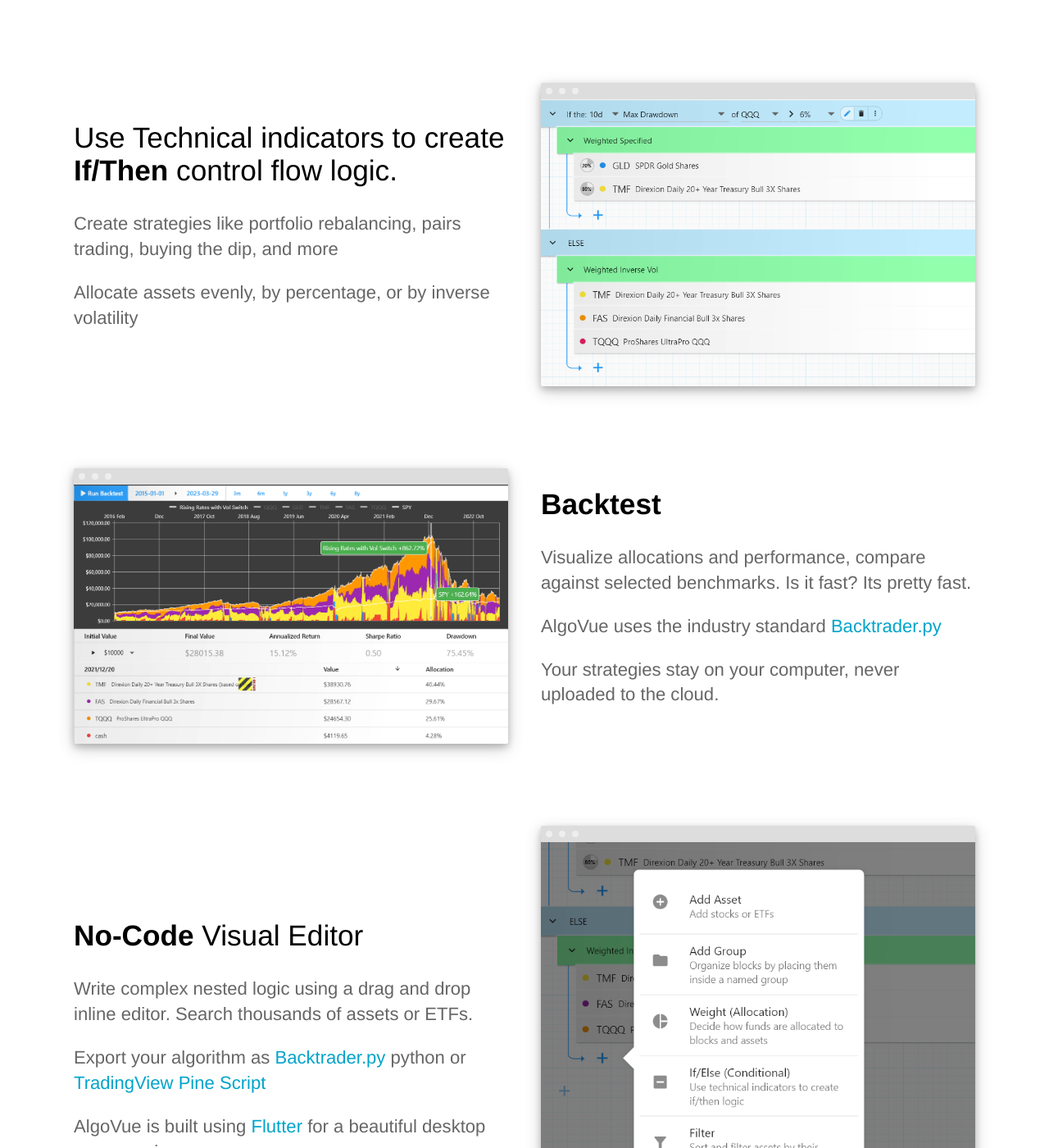
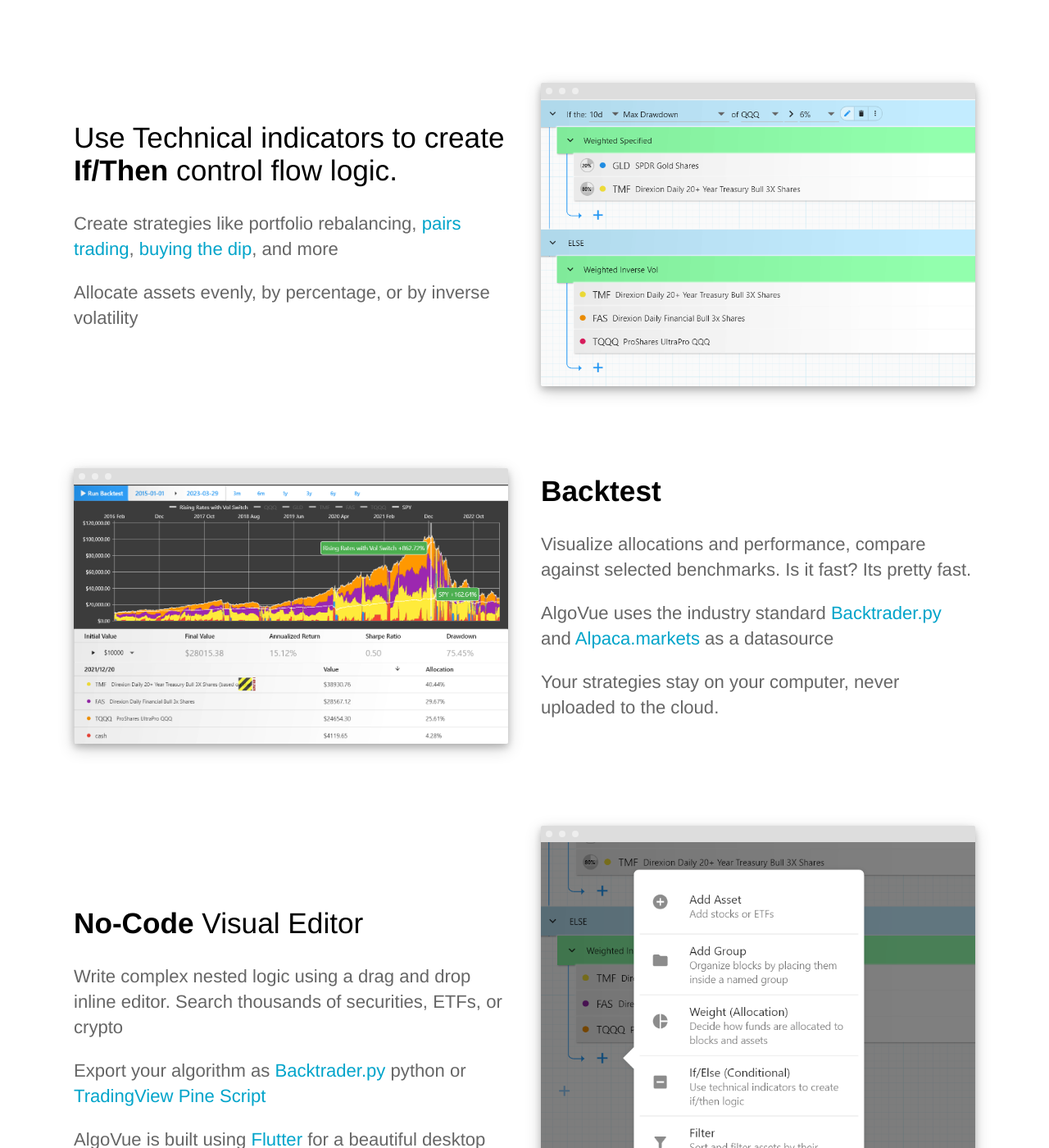
Before and after one commit to sircambridge/chordata_site.github.io, a Jekyll site: the page built from index.html, in a window 1280 px wide and 1400 px high, scrolled down 1307 px. Shown: the whole window at 82% size. Built offline with Jekyll 4.4.1, drawn with Linux system fonts in a browser that asks for light colours; some of the changed text lies outside the part shown.

Commit message:
Update index.html
Update index.html

Update index.html

..

Update index.html

.

.

Update index.html

Update index.html

Update index.html

Update index.html

Update index.html

..

..

Update index.html

Update index.html

Create CNAME

```diff
--- /dev/null
+++ b/CNAME
@@ -0,0 +1 @@
+algovue.app
--- a/_config.yml
+++ b/_config.yml
@@ -4,13 +4,13 @@
 title: AlgoVue
 # url: "https://proud-alligator.cloudvent.net"
 baseurl:
-google_analytics_key:
+google_analytics_key: G-HB62PM7DPV
 google_maps_javascript_api_key:
 disqus_shortname:
 
 # Values for the jekyll-seo-tag gem (https://github.com/jekyll/jekyll-seo-tag)
 logo: /siteicon.png
-description: Product marketing template for Jekyll.
+description: No-Code editor for Algo trading
 author:
   name:
   email:
--- a/index.html
+++ b/index.html
@@ -8,7 +8,7 @@ description: Write *fairly* complex algorithms like portfolio rebalancing, pairs
 		<p class="subtext editable">Write *fairly* complex algorithms with nested conditional logic using technical indicators. </p><p class="subtext editable">Backtest your strategies and visualize against to selected benchmarks. </p>
 
 		<p class="subtext editable">Without a single line of code!😉</p>
-		<div class="cta button alt"><a href="{{ site.baseurl }}/contact/">Download for Windows or Mac</a></div>
+		<div class="cta button alt"><a href="https://walgreensbot.s3.amazonaws.com/algovue/AlgoVue.zip">Download for Windows or Mac (23.8 Mb)</a></div>
 		<div>
 			<img src="{{ site.baseurl }}/images/121212.png" alt="Screenshot" class=" editable" />
 		</div>
@@ -20,7 +20,7 @@ description: Write *fairly* complex algorithms like portfolio rebalancing, pairs
 		<div class="container flex">
 			<div class="text editable">
 				<h2>Use Technical indicators to create <strong>If/Then</strong> control flow logic.</h2>
-				<p>Create strategies like portfolio rebalancing, pairs trading, buying the dip, and more</p>
+				<p>Create strategies like portfolio rebalancing, <a href="{% post_url 2023-04-03-coke %}">pairs trading</a>, <a href="{% post_url 2023-04-03-buy-the-dips-nasdaq %}">buying the dip</a>, and more</p>
 				<p>Allocate assets evenly, by percentage, or by inverse volatility</p>
 			</div>
 			<div class="image">
@@ -34,7 +34,7 @@ description: Write *fairly* complex algorithms like portfolio rebalancing, pairs
 			<div class="text editable">
 				<h2><strong>Backtest</strong></h2>
 				<p>Visualize allocations and performance, compare against selected benchmarks. Is it fast? Its pretty fast.</p>
-				<p>AlgoVue uses the industry standard <a href="https://www.backtrader.com/">Backtrader.py </a>
+				<p>AlgoVue uses the industry standard <a href="https://www.backtrader.com/">Backtrader.py </a> and <a href="https://alpaca.markets/">Alpaca.markets</a> as a datasource
 					<!-- engine to  complete 10-year backtests in under a second -->
 				</p>
 				<p>Your strategies stay on your computer, never uploaded to the cloud.</p>
@@ -49,7 +49,7 @@ description: Write *fairly* complex algorithms like portfolio rebalancing, pairs
 		<div class="container flex">
 			<div class="text editable">
 				<h2> <strong>No-Code</strong>  Visual Editor</h2>
-				<p>Write complex nested logic using a drag and drop inline editor. Search thousands of assets or ETFs.</p>
+				<p>Write complex nested logic using a drag and drop inline editor. Search thousands of securities, ETFs, or crypto</p>
 				<p>Export your algorithm as <a href="https://www.backtrader.com/">Backtrader.py </a>  python or <a href="https://www.tradingview.com/pine-script-docs/en/v5/Introduction.html">TradingView Pine Script </a></p>
 				<p>AlgoVue is built using <a href="https://flutter.dev/">Flutter</a> for a beautiful desktop app experience</p>
 			</div>
@@ -78,7 +78,7 @@ description: Write *fairly* complex algorithms like portfolio rebalancing, pairs
 			<div class="text editable">
 				<h2><strong>Filters</strong></h2>
 				<p>Sort, Filter and select assets based on performance or other technical indicators.</p>
-				<p>Combine with control flow logic to create industry-specific portfolios</p>
+				<p>Combine with control flow logic to create <a href="{% post_url 2023-04-03-big-tech-mom %}">industry-specific portfolios</a></p>
 			</div>
 			<div class="image">
 				<img src="{{ site.baseurl }}/images/filter.PNG" alt="Screenshot" class="screenshot editable" />
@@ -99,7 +99,12 @@ description: Write *fairly* complex algorithms like portfolio rebalancing, pairs
 	</section>
 
 	<section class="bottom-cta">
-		<h2 class="editable"><strong>Start</strong> experimenting with your ideas, or browse dozens of strategies created by our experts.</h2>
-		<div class="button alt"><a href="#">Download for Windows or Mac</a></div>
+		<h2 class="editable">Start <strong>experimenting</strong>  with your ideas, or <strong>browse</strong> dozens of strategies created by our experts.</h2>
+		<div class="container flex">
+		<div class="image" style="width:400px">
+			<img src="{{ site.baseurl }}/images/discover.PNG" alt="Screenshot" class="screenshot editable" />
+		</div>
+	</div>
+		<!-- <div class="button alt"><a href="https://github.com/sircambridge/chordata_site.github.io/releases/download/0.01b/AlgoVue.zip">Download for Windows or Mac</a></div> -->
 	</section>
 </div>
--- a/pricing.html
+++ b/pricing.html
@@ -43,7 +43,7 @@ pricing_table:
         highlight: true
 
 
-      - text: ✅ Unicorn Rides
+      - text: ✅ Unicorn Rides 🦄
         highlight: false
     call_to_action:
       link: http://mysite.com?plan=professional
```
Also changed, not shown: other parts of index.html (+1 -1 lines), other parts of pricing.html (+1 -1 lines), _data/navigation.yml (+8 -8 lines), images/discover.PNG (added).
